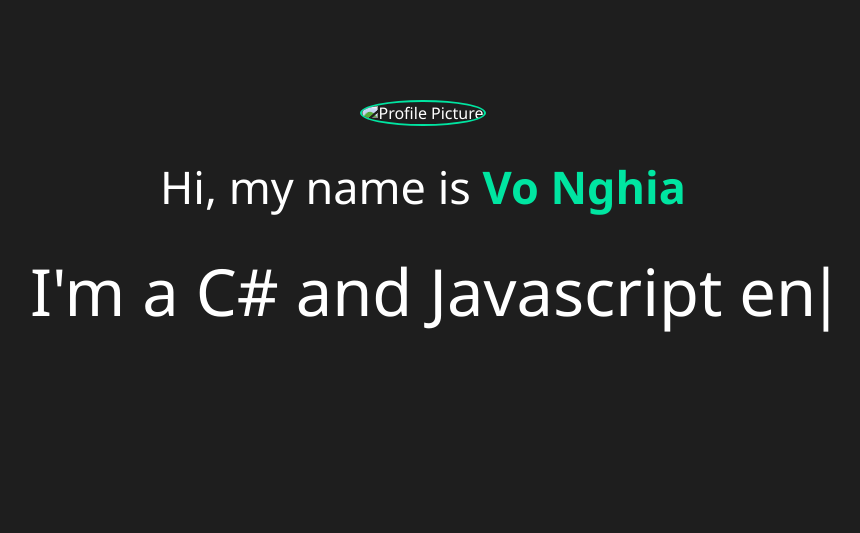
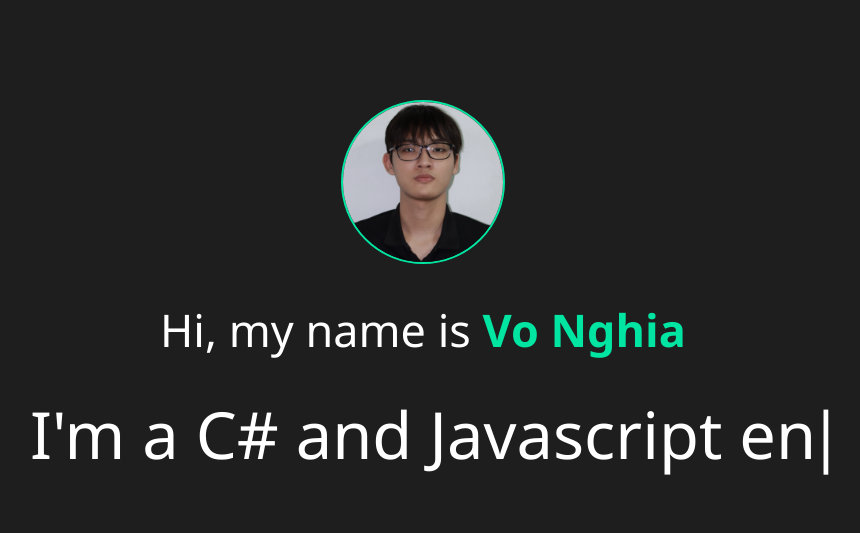
Before and after one commit to kphlavonghia/VoNghia-Portfolio, a plain HTML site: page index.html in a window 1280 px wide. Shown: the top 533 px of the page, without its empty margins (217-1077 px from the left). Drawn offline with nearby package versions, Linux system fonts and the light colour scheme.

Commit message:
Update index.html

```diff
--- a/index.html
+++ b/index.html
@@ -14,7 +14,7 @@
   <body>
     <div class="container">
       <img
-        src="/portfolio/images/IMG_4025.png"
+        src="images/IMG_4025.jpg"
         alt="Profile Picture"
         class="avatar"
       />
```
